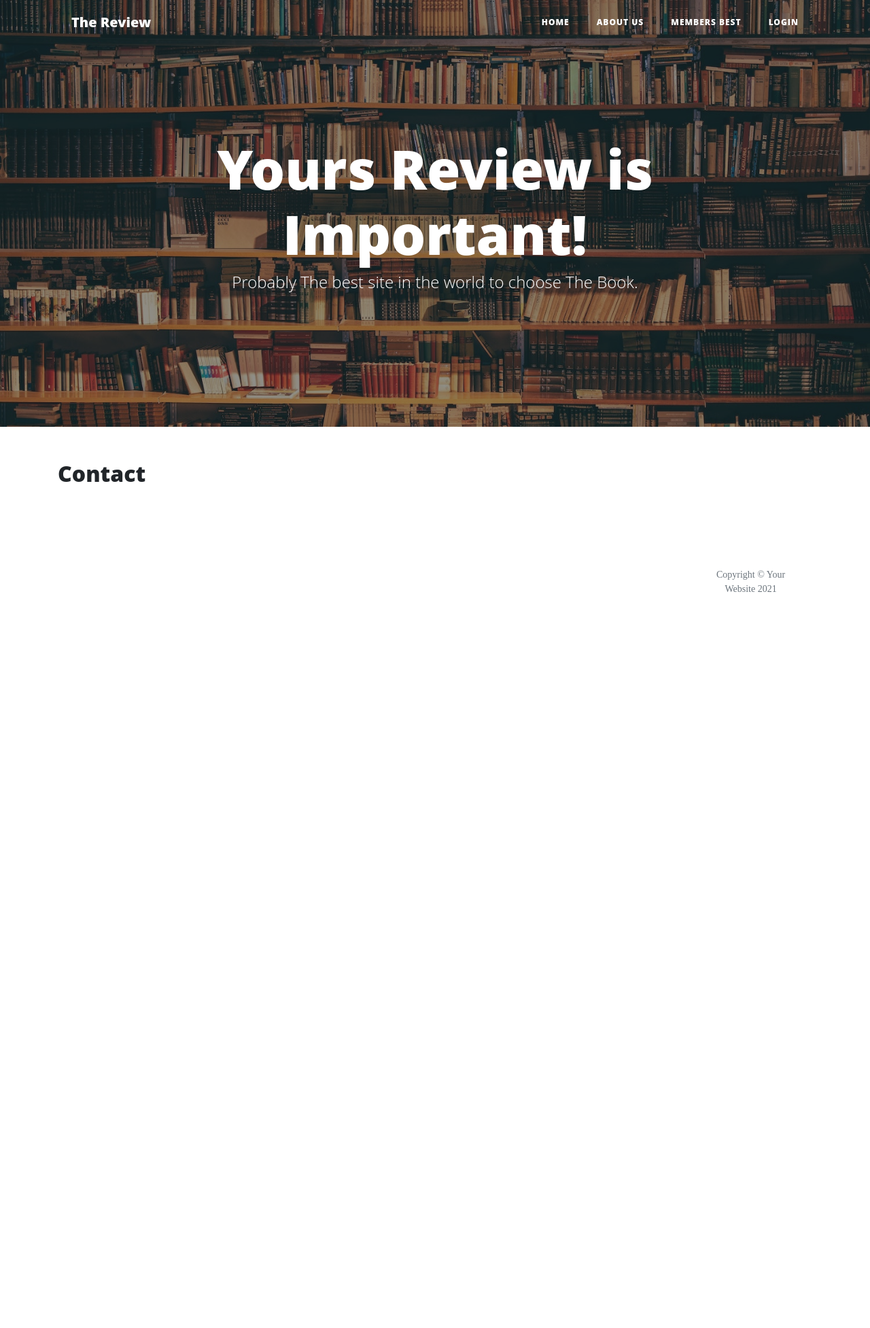
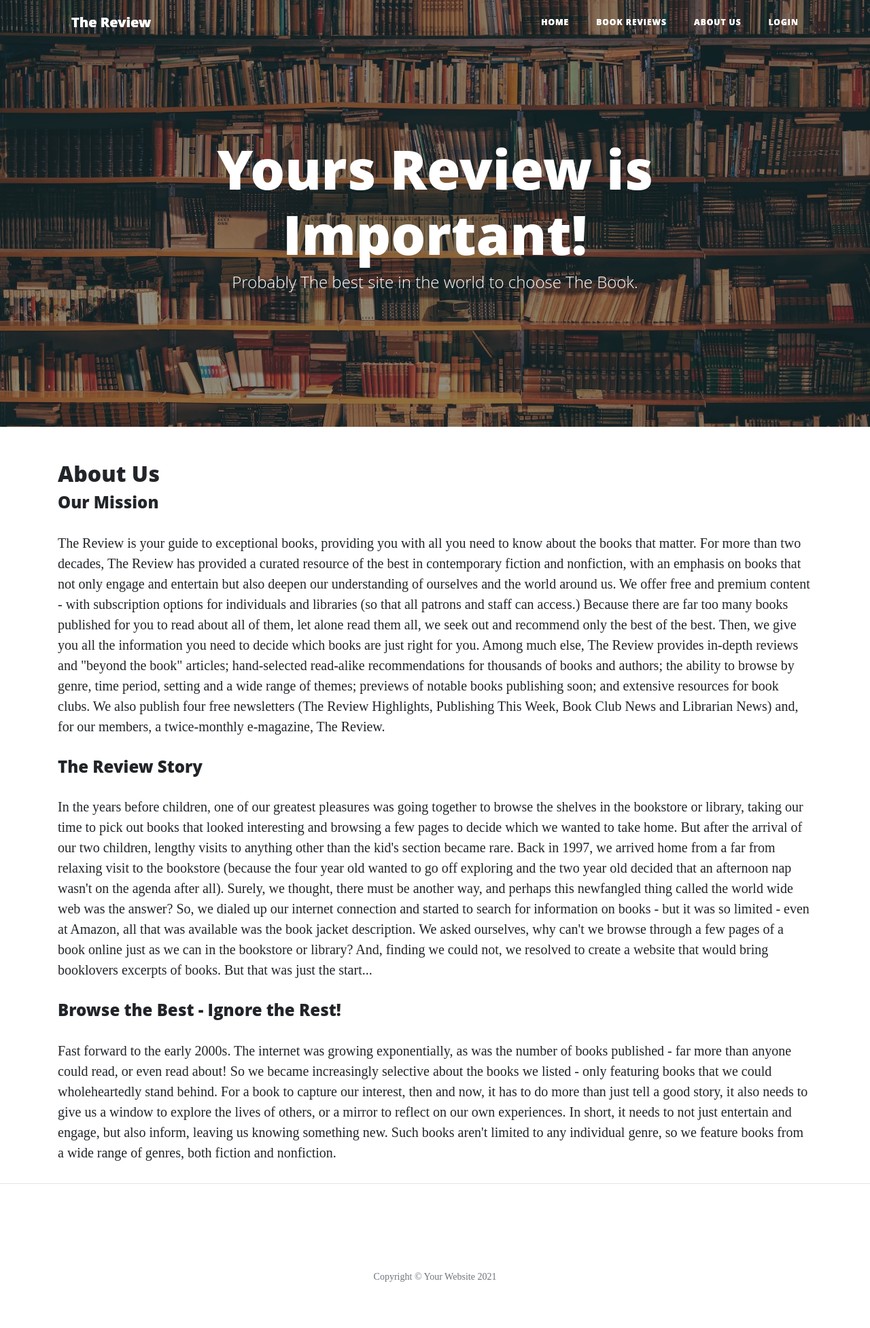
Before and after one commit to LySeriuos/MS-3-book-review, a Flask app: page /contact in a window 1280 px wide. Shown: the whole page at 68% size. Before the commit the page ends 871 px from the top, so only its background shows below. Run offline with Flask 2, Linux system fonts and the light colour scheme; some libraries are stand-ins or nearby versions.

```diff
--- a/run.py
+++ b/run.py
@@ -1,16 +1,24 @@
 import os
 import json
-from flask import Flask, render_template, request, flash
+from flask import Flask, render_template, request, flash, url_for, redirect
+from werkzeug.wrappers import Request, Response
+from flask_pymongo import PyMongo
 if os.path.exists("env.py"):
     import env
 
 app = Flask(__name__)
 app.secret_key = os.environ.get("SECRET_KEY")
+app.config["MONGO_URI"] = "mongodb://localhost:27017/myDatabase"
+mongo = PyMongo(app)
 
 
 @app.route("/")
 def index():
     return render_template("index.html")
+
+@app.route("/")
+def index_for_members():
+    return render_template("index-for-members.html")
 
 
 @app.route("/about")
@@ -41,12 +49,22 @@ def contact():
     if request.method == "POST":
         flash("Thanks {}, We recieved your message!".format
         (request.form.get("name")))
-    return render_template("contact.html", page_title="Contact")
+    return render_template("contact.html", page_title="About Us")
 
 
-@app.route("/careers")
-def careers():
-    return render_template("careers.html", page_title="Careers")
+
+
+
+# Route for handling the login page logic
+@app.route('/login', methods=['GET', 'POST'])
+def login():
+    error = None
+    if request.method == 'POST':
+        if request.form['username'] != 'admin' or request.form['password'] != 'admin':
+            error = 'Invalid Credentials. Please try again.'
+        else:
+            return redirect(url_for('index'))
+    return render_template('login.html', page_title="Log In", error=error)
 
 
 # this is only if on test. It shouldn't be on normal basis
--- a/templates/base.html
+++ b/templates/base.html
@@ -24,13 +24,13 @@
 						<a class="nav-link" href="{{ url_for('index') }}">Home</a>
 					</li>
 					<li class="nav-item">
-						<a class="nav-link" href="{{ url_for('about') }}">About Us</a>
+						<a class="nav-link" href="{{ url_for('about') }}">Book reviews</a>
 					</li>
 					<li class="nav-item">
-						<a class="nav-link" href="{{ url_for('contact') }}">Members Best</a>
+						<a class="nav-link" href="{{ url_for('contact') }}">About Us</a>
 					</li>
 					<li class="nav-item">
-						<a class="nav-link" href="{{ url_for('careers') }}">Login</a>
+						<a class="nav-link" href="{{ url_for('login') }}">Login</a>
 					</li>
 				</ul>
 			</div>
@@ -57,6 +57,31 @@
 
         {% block content %}
         {% endblock %}
+		<nav class="navbar navbar-expand-lg navbar-light fixed-top" id="mainNav">
+			<div class="container">
+				<a class="navbar-brand" href="{{ url_for('index') }}">The Review</a>
+				<button class="navbar-toggler navbar-toggler-right" type="button" data-toggle="collapse" data-target="#navbarResponsive" aria-controls="navbarResponsive" aria-expanded="false" aria-label="Toggle navigation">
+				Menu
+				<i class="fas fa-bars"></i>
+			  </button>
+				<div class="collapse navbar-collapse" id="navbarResponsive">
+					<ul class="navbar-nav ml-auto">
+						<li class="nav-item">
+							<a class="nav-link" href="{{ url_for('index') }}">Home</a>
+						</li>
+						<li class="nav-item">
+							<a class="nav-link" href="{{ url_for('about') }}">Book reviews</a>
+						</li>
+						<li class="nav-item">
+							<a class="nav-link" href="{{ url_for('contact') }}">About Us</a>
+						</li>
+						<li class="nav-item">
+							<a class="nav-link" href="{{ url_for('login') }}">Login</a>
+						</li>
+					</ul>
+				</div>
+			</div>
+		</nav>
 
 	</div>
 
--- a/templates/careers.html
+++ /dev/null
@@ -1,4 +0,0 @@
-{% extends "base.html" %}
-{% block content %}
-    <h2>{{ page_title}}</h2>
-{% endblock %}
--- a/templates/contact.html
+++ b/templates/contact.html
@@ -1,59 +1,48 @@
 {% extends "base.html" %}
 {% block content %}
+
     <h2>{{ page_title}}</h2>
+    <h4>Our Mission</h4>
+    <p>The Review is your guide to exceptional books, providing you with all you need to know about the books that
+        matter.
+        For more than two decades, The Review has provided a curated resource of the best in contemporary fiction and
+        nonfiction, with an emphasis on books that not only engage and entertain but also deepen our understanding of
+        ourselves and the world around us. We offer free and premium content - with subscription options for individuals
+        and libraries (so that all patrons and staff can access.)
+        Because there are far too many books published for you to read about all of them, let alone read them all, we
+        seek out and recommend only the best of the best. Then, we give you all the information you need to decide which
+        books are just right for you. Among much else, The Review provides in-depth reviews and "beyond the book"
+        articles; hand-selected read-alike recommendations for thousands of books and authors; the ability to browse by
+        genre, time period, setting and a wide range of themes; previews of notable books publishing soon; and extensive
+        resources for book clubs.
+        We also publish four free newsletters (The Review Highlights, Publishing This Week, Book Club News and Librarian
+        News) and, for our members, a twice-monthly e-magazine, The Review.
+        </p>
 
-    <div class="row">
-        <div class="col-lg-8 col-md-10 mx-auto">
+    <h4>The Review Story</h4>
+    <p> In the years before children, one of our greatest pleasures was going together to browse the shelves in the
+        bookstore or library, taking our time to pick out books that looked interesting and browsing a few pages to
+        decide which we wanted to take home. But after the arrival of our two children, lengthy visits to anything other
+        than the kid's section became rare.
+        Back in 1997, we arrived home from a far from relaxing visit to the bookstore (because the four year old wanted
+        to go off exploring and the two year old decided that an afternoon nap wasn't on the agenda after all). Surely,
+        we thought, there must be another way, and perhaps this newfangled thing called the world wide web was the
+        answer? So, we dialed up our internet connection and started to search for information on books - but it was so
+        limited - even at Amazon, all that was available was the book jacket description.
+        We asked ourselves, why can't we browse through a few pages of a book online just as we can in the bookstore or
+        library? And, finding we could not, we resolved to create a website that would bring booklovers excerpts of
+        books. But that was just the start...
+    </p>
 
-            {% with messages = get_flashed_messages() %}
-                {% if messages %}
-                    <ul class="flashes">
-                        {% for message in messages %}
-                            <li>{{message}}</li>
-                        {% endfor %}
-                    </ul>
-                {% endif %}
-            {% endwith %}
-
-            {% for member in company %}
+    <h4>Browse the Best - Ignore the Rest!</h4>
+    <p> Fast forward to the early 2000s. The internet was growing exponentially, as was the number of books published -
+        far more than anyone could read, or even read about! So we became increasingly selective about the books we
+        listed - only featuring books that we could wholeheartedly stand behind.
+        For a book to capture our interest, then and now, it has to do more than just tell a good story, it also needs
+        to give us a window to explore the lives of others, or a mirror to reflect on our own experiences. In short, it
+        needs to not just entertain and engage, but also inform, leaving us knowing something new. Such books aren't
+        limited to any individual genre, so we feature books from a wide range of genres, both fiction and nonfiction.
+    </p>
 
 
-        <div class="row featurette">
-
-            {%if loop.index % 2 !=0 %}
-
-
-            <div class="col-md-7">
-                <h3><a href="/about/{{ member.url }}">{{ loop.index }}. {{ member.name }}</a></h3>
-                <p>{{member.description}}</p>
-            </div>
-            <div class="col-md-5">
-                <img src="{{member.image_source}}" alt="" class="featurette-image image-responsive">
-            </div>
-
-            {% else %}
-
-
-            <div class="col-md-5">
-                <img src="{{ member.image_source }}" alt="" class="featurette-image image-responsive">
-            </div>
-            <div class="col-md-7">
-                <h3><a href="/about/{{ member.url }}">{{ loop.index }}. {{ member.name }}</a></h3>
-                <p>{{member.description}}</p>
-            </div>
-
-
-            {% endif %}
-
-        </div>
-
-        {% if loop.index != loop.length %}
-
-
-        <hr class="featurette-divider">
-        {% endif %}
-
-
-    {% endfor %}
-
 {% endblock %}
--- a/templates/reviews.html
+++ b/templates/reviews.html
@@ -9,7 +9,7 @@
 
 
     <div class="col-md-7">
-        <h3><a href="/about/{{ member.url }}">{{ loop.index }}. {{ member.name }}</a></h3>
+        <h3><a href="/contact/{{ member.url }}">{{ loop.index }}. {{ member.name }}</a></h3>
         <p>{{member.description}}</p>
     </div>
     <div class="col-md-5">
@@ -23,7 +23,7 @@
         <img src="{{ member.image_source }}" alt="" class="featurette-image image-responsive">
     </div>
     <div class="col-md-7">
-        <h3><a href="/about/{{ member.url }}">{{ loop.index }}. {{ member.name }}</a></h3>
+        <h3><a href="/contact/{{ member.url }}">{{ loop.index }}. {{ member.name }}</a></h3>
         <p>{{member.description}}</p>
     </div>
 
```
Also changed, not shown: templates/about.html (+43 -40 lines), templates/index-for-members.html (added, +65 -0 lines), templates/login.html (+6 -9 lines).
